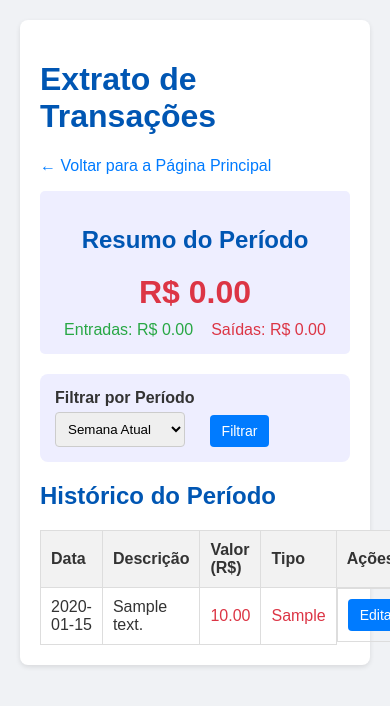
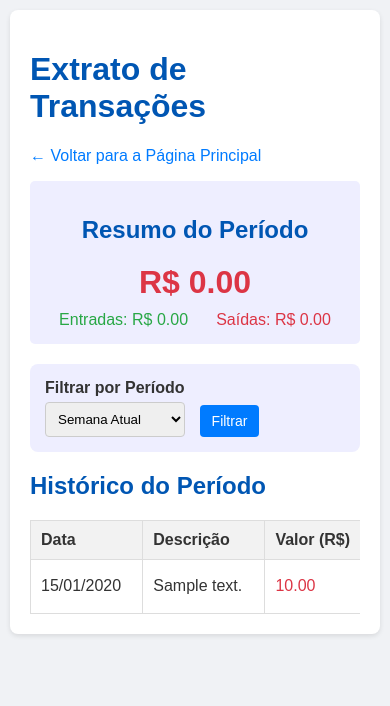
Before and after one commit to alexsvl2/projeto-fluxo-caixa, a Flask app: template templates/extrato.html in a window 390 px wide; the page is wider, and only the part inside the window is pictured. Shown: the top 706 px of that part. Run offline with Flask 3, Linux system fonts and the light colour scheme; tables that the repository leaves empty hold one stand-in row (values such as "Sample post"); the template is opened without the code that fills it: values that come from a table or form of the project are taken from there, most other values are stand-ins (such as "Sample title", 1, 10 or a date in 2020).

Commit message:
Torna a tabela de extrato responsiva para mobile

```diff
--- a/templates/extrato.html
+++ b/templates/extrato.html
@@ -5,7 +5,7 @@
     <meta name="viewport" content="width=device-width, initial-scale=1.0">
     <title>Extrato - Fluxo de Caixa</title>
     <style>
-        body { font-family: Arial, sans-serif; margin: 20px; color: #333; background-color: #f0f2f5; }
+        body { font-family: Arial, sans-serif; margin: 0; padding: 10px; color: #333; background-color: #f0f2f5; }
         .container { max-width: 900px; margin: auto; background: #fff; padding: 20px; border-radius: 8px; box-shadow: 0 2px 5px rgba(0,0,0,0.1); }
         h1, h2 { color: #0056b3; }
         a { color: #007bff; text-decoration: none; }
@@ -18,7 +18,6 @@
         .btn-secondary { background-color: #6c757d; }
         .btn-secondary:hover { background-color: #5a6268; }
 
-        /* Estilos para o saldo do período */
         .saldo-container { padding: 15px; background: #eef; border-radius: 5px; text-align: center; margin-bottom: 20px; }
         .saldo { font-size: 2em; font-weight: bold; }
         .saldo.positivo { color: #28a745; }
@@ -27,15 +26,26 @@
         .entradas { color: #28a745; }
         .saidas { color: #dc3545; }
 
-        /* Filtros */
         .filter-form { background-color: #eef; padding: 15px; border-radius: 8px; margin-bottom: 20px; display: flex; flex-wrap: wrap; gap: 15px; align-items: flex-end; }
         .filter-form label { font-weight: bold; margin-bottom: 5px; display: block; }
-        .filter-form select, .filter-form input[type="date"] { padding: 8px; border: 1px solid #ccc; border-radius: 4px; }
+        .filter-form select, .filter-form input[type="date"] { padding: 8px; border: 1px solid #ccc; border-radius: 4px; width: 100%; box-sizing: border-box; }
         .filter-form .btn { align-self: flex-end; }
-        #custom-range { display: none; gap: 15px; }
+        #custom-range { display: none; gap: 15px; width: 100%; }
+        #custom-range div { flex: 1; }
 
-        /* Tabela */
-        table { width: 100%; border-collapse: collapse; margin-top: 20px; }
+        /* --- TRECHO MODIFICADO PARA RESPONSIVIDADE --- */
+        .table-container {
+            width: 100%;
+            overflow-x: auto; /* Adiciona a barra de rolagem horizontal */
+            -webkit-overflow-scrolling: touch; /* Melhora a rolagem em iOS */
+        }
+        table {
+            width: 100%;
+            min-width: 600px; /* Força a tabela a ter uma largura mínima, ativando a rolagem em ecrãs pequenos */
+            border-collapse: collapse;
+        }
+        /* --- FIM DO TRECHO MODIFICADO --- */
+
         th, td { border: 1px solid #ddd; padding: 10px; text-align: left; vertical-align: middle; }
         th { background-color: #f2f2f2; }
         .tipo-entrada { color: #28a745; }
@@ -49,7 +59,6 @@
         <h1>Extrato de Transações</h1>
         <p><a href="{{ url_for('index') }}">&larr; Voltar para a Página Principal</a></p>
 
-        <!-- Container com saldo do período -->
         <div class="saldo-container">
             <h2>Resumo do Período</h2>
             <div class="saldo {{ 'positivo' if saldo_periodo >= 0 else 'negativo' }}">
@@ -61,7 +70,6 @@
             </div>
         </div>
 
-        <!-- Formulário de Filtros -->
         <form class="filter-form" method="get" action="{{ url_for('extrato') }}">
             <div>
                 <label for="periodo">Filtrar por Período</label>
@@ -86,8 +94,9 @@
             <button type="submit" class="btn">Filtrar</button>
         </form>
 
-        <!-- Tabela de Histórico -->
         <h2>Histórico do Período</h2>
+        <!-- --- TRECHO MODIFICADO PARA RESPONSIVIDADE --- -->
+        <div class="table-container">
             <table>
                 <thead>
                     <tr>
@@ -101,7 +110,7 @@
                 <tbody>
                     {% for transacao in transacoes %}
                     <tr>
-                    <td>{{ transacao.data_transacao }}</td>
+                        <td>{{ transacao.data_transacao.strftime('%d/%m/%Y') }}</td>
                         <td>{{ transacao.descricao }}</td>
                         <td class="{{ 'tipo-entrada' if transacao.tipo == 'entrada' else 'tipo-saida' }}">
                             {{ "%.2f"|format(transacao.valor) }}
@@ -119,6 +128,8 @@
                     {% endfor %}
                 </tbody>
             </table>
+        </div>
+        <!-- --- FIM DO TRECHO MODIFICADO --- -->
     </div>
 
     <script>
```
Lines whose indentation alone changed are shown as unchanged.
